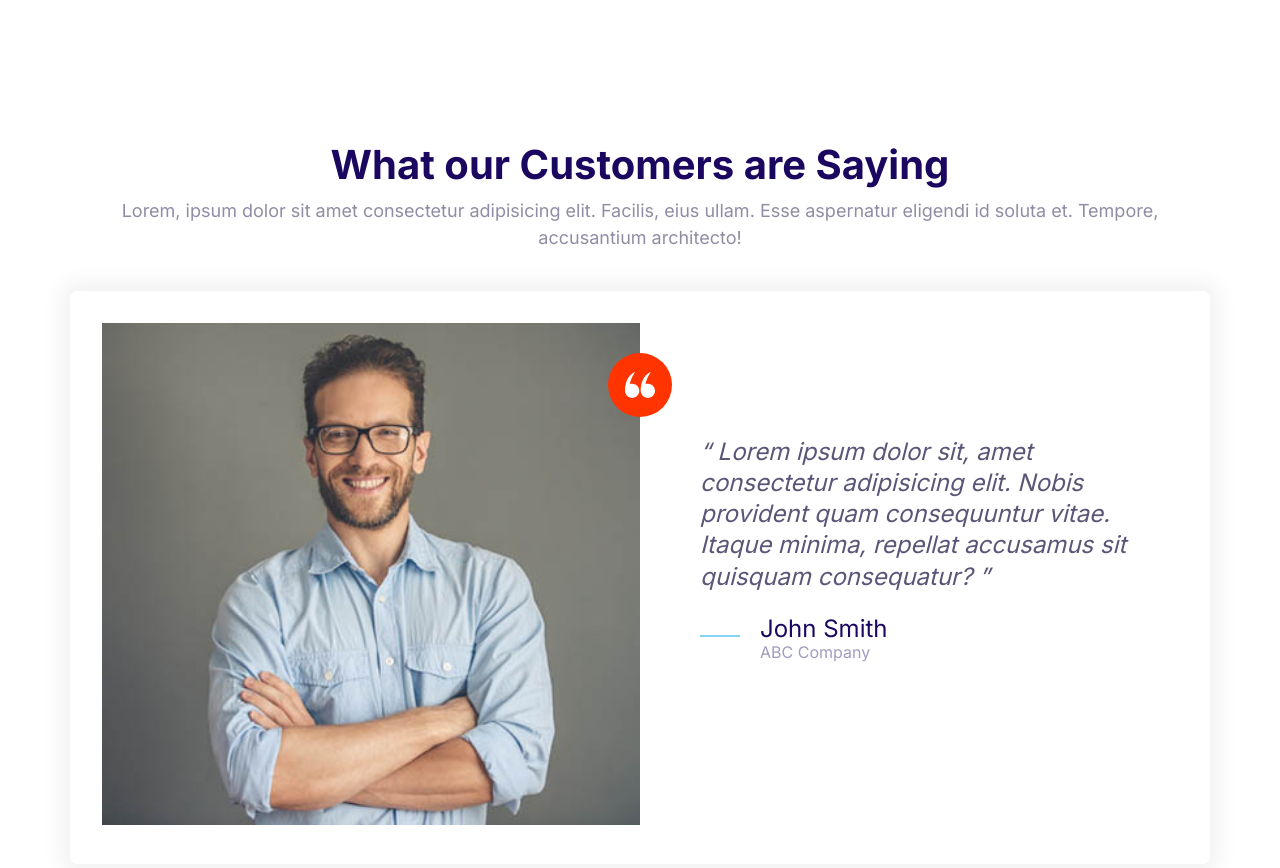
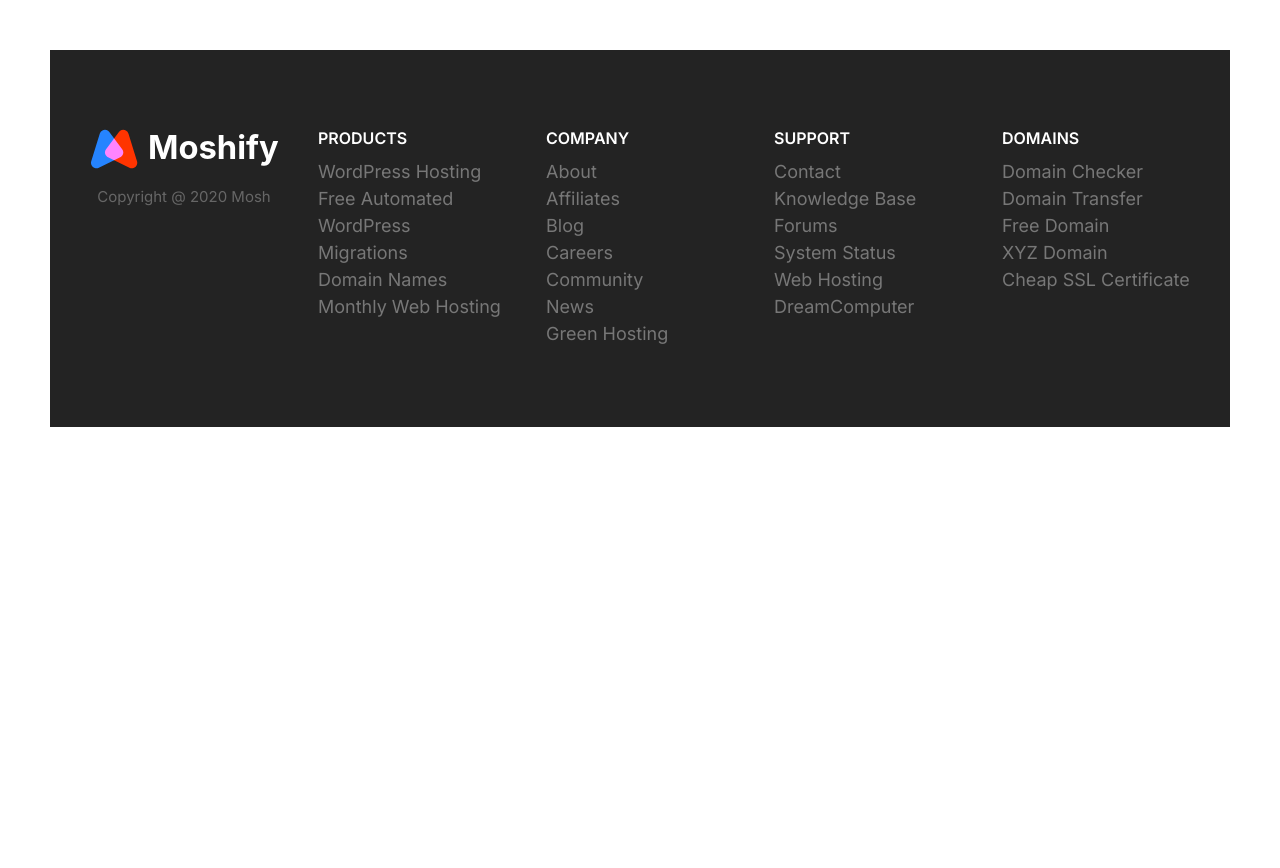
Before and after one commit to ms88941/moshify, a plain HTML site: page index.html in a window 1280 px wide. After the commit the page ends 800 px from the top, so only its background shows below. Drawn offline with Linux system fonts and the light colour scheme.

Commit message:
Build the footer component

```diff
--- a/css/styles.css
+++ b/css/styles.css
@@ -501,6 +501,10 @@ a {
   .grid--1x2 {
     grid-template-columns: repeat(2, 1fr);
   }
+
+  .grid--1x5 {
+    grid-template-columns: repeat(5, 1fr);
+  }
 }
 
 @media screen and (min-width: 1024px) {
@@ -821,3 +825,80 @@ a {
     width: auto;
   }
 }
+
+/* Footer */
+.footer {
+  background: #232323;
+}
+
+.footer a {
+  color: #777;
+  transition: color 0.3s;
+}
+
+.footer a:hover {
+  color: #fff;
+}
+
+.footer__section {
+  border-bottom: 1px solid #393939;
+  padding: 2rem;
+}
+
+.footer__section .list {
+  margin: 0;
+}
+
+.footer__heading {
+  font-weight: 600;
+  text-transform: uppercase;
+}
+
+.footer__brand {
+  margin-top: 5rem;
+  text-align: center;
+}
+
+.footer__brand img {
+  max-width: 230px;
+  /* TODO: Consider refactoring this and applying it to all images */
+  width: 100%;
+}
+
+.footer__copyright {
+  color: #fff;
+  font-size: 2.1rem;
+  opacity: 0.3;
+}
+
+@media screen and (min-width: 768px) {
+  .footer__sections {
+    grid-template-columns: repeat(auto-fit, minmax(10rem, 1fr));
+  }
+
+  .footer .collapsible__chevron {
+    display: none;
+  }
+
+  .footer .collapsible__content {
+    max-height: 100%;
+    opacity: 1;
+  }
+
+  .footer__brand {
+    margin-top: 1rem;
+    order: -1;
+  }
+
+  .footer__copyright {
+    font-size: 1.5rem;
+  }
+
+  .footer__section {
+    border: 0;
+  }
+
+  .footer__heading {
+    font-size: 1.6rem;
+  }
+}
--- a/index.html
+++ b/index.html
@@ -14,56 +14,89 @@
     <link rel="stylesheet" href="css/styles.css" />
   </head>
   <body style="padding: 5rem">
-    <section class="block">
-      <header class="block__header">
-        <h2>What our Customers are Saying</h2>
-        <p>
-          Lorem, ipsum dolor sit amet consectetur adipisicing elit. Facilis,
-          eius ullam. Esse aspernatur eligendi id soluta et. Tempore,
-          accusantium architecto!
-        </p>
+    <footer class="block block--dark footer">
+      <div class="container grid footer__sections">
+        <section class="collapsible collapsible--expanded footer__section">
+          <header class="collapsible__header">
+            <h2 class="collapsible__heading footer__heading">Products</h2>
+            <img
+              class="icon icon--white collapsible__chevron"
+              src="images/chevron.svg"
+            />
           </header>
-      <div class="container">
-        <div class="card testimonial">
-          <div class="grid grid--1x2">
-            <div class="testimonial__image">
+          <div class="collapsible__content">
+            <ul class="list">
+              <li><a href="#">WordPress Hosting</a></li>
+              <li><a href="#">Free Automated WordPress</a></li>
+              <li><a href="#">Migrations</a></li>
+              <li><a href="#">Domain Names</a></li>
+              <li><a href="#">Monthly Web Hosting</a></li>
+            </ul>
+          </div>
+        </section>
+        <section class="collapsible footer__section">
+          <header class="collapsible__header">
+            <h2 class="collapsible__heading footer__heading">Company</h2>
             <img
-                src="images/testimonial.jpg"
-                alt="A
-              happy, smiling customer"
+              class="icon icon--white collapsible__chevron"
+              src="images/chevron.svg"
             />
-              <span class="icon-container icon-container--accent">
-                <svg class="icon icon--white icon--small">
-                  <use xlink:href="images/sprite.svg#quotes" />
-                </svg>
-              </span>
+          </header>
+          <div class="collapsible__content">
+            <ul class="list">
+              <li><a href="#">About</a></li>
+              <li><a href="#">Affiliates</a></li>
+              <li><a href="#">Blog</a></li>
+              <li><a href="#">Careers</a></li>
+              <li><a href="#">Community</a></li>
+              <li><a href="#">News</a></li>
+              <li><a href="#">Green Hosting</a></li>
+            </ul>
           </div>
-            <div class="testimonial__quote">
-              <blockquote class="quote">
-                <p class="quote__text">
-                  Lorem ipsum dolor sit, amet consectetur adipisicing elit.
-                  Nobis provident quam consequuntur vitae. Itaque minima,
-                  repellat accusamus sit quisquam consequatur?
-                </p>
-                <footer>
-                  <div class="media">
-                    <div class="media__image">
-                      <svg class="icon icon--primary quote__line">
-                        <use xlink:href="images/sprite.svg#line" />
-                      </svg>
+        </section>
+        <section class="collapsible footer__section">
+          <header class="collapsible__header">
+            <h2 class="collapsible__heading footer__heading">Support</h2>
+            <img
+              class="icon icon--white collapsible__chevron"
+              src="images/chevron.svg"
+            />
+          </header>
+          <div class="collapsible__content">
+            <ul class="list">
+              <li><a href="#">Contact</a></li>
+              <li><a href="#">Knowledge Base</a></li>
+              <li><a href="#">Forums</a></li>
+              <li><a href="#">System Status</a></li>
+              <li><a href="#">Web Hosting</a></li>
+              <li><a href="#">DreamComputer</a></li>
+            </ul>
           </div>
-                    <div class="media__body">
-                      <h3 class="media__title quote__author">John Smith</h3>
-                      <p class="quote__organization">ABC Company</p>
+        </section>
+        <section class="collapsible footer__section">
+          <header class="collapsible__header">
+            <h2 class="collapsible__heading footer__heading">Domains</h2>
+            <img
+              class="icon icon--white collapsible__chevron"
+              src="images/chevron.svg"
+            />
+          </header>
+          <div class="collapsible__content">
+            <ul class="list">
+              <li><a href="#">Domain Checker</a></li>
+              <li><a href="#">Domain Transfer</a></li>
+              <li><a href="#">Free Domain</a></li>
+              <li><a href="#">XYZ Domain</a></li>
+              <li><a href="#">Cheap SSL Certificate</a></li>
+            </ul>
           </div>
+        </section>
+        <section class="footer__brand">
+          <img src="images/logo.svg" alt="" />
+          <p class="footer__copyright">Copyright @ 2020 Mosh</p>
+        </section>
       </div>
     </footer>
-              </blockquote>
-            </div>
-          </div>
-        </div>
-      </div>
-    </section>
     <script src="js/main.js"></script>
   </body>
 </html>
```
Also changed, not shown: components/footers.html (added, +83 -0 lines). Lines whose indentation alone changed are shown as unchanged.
